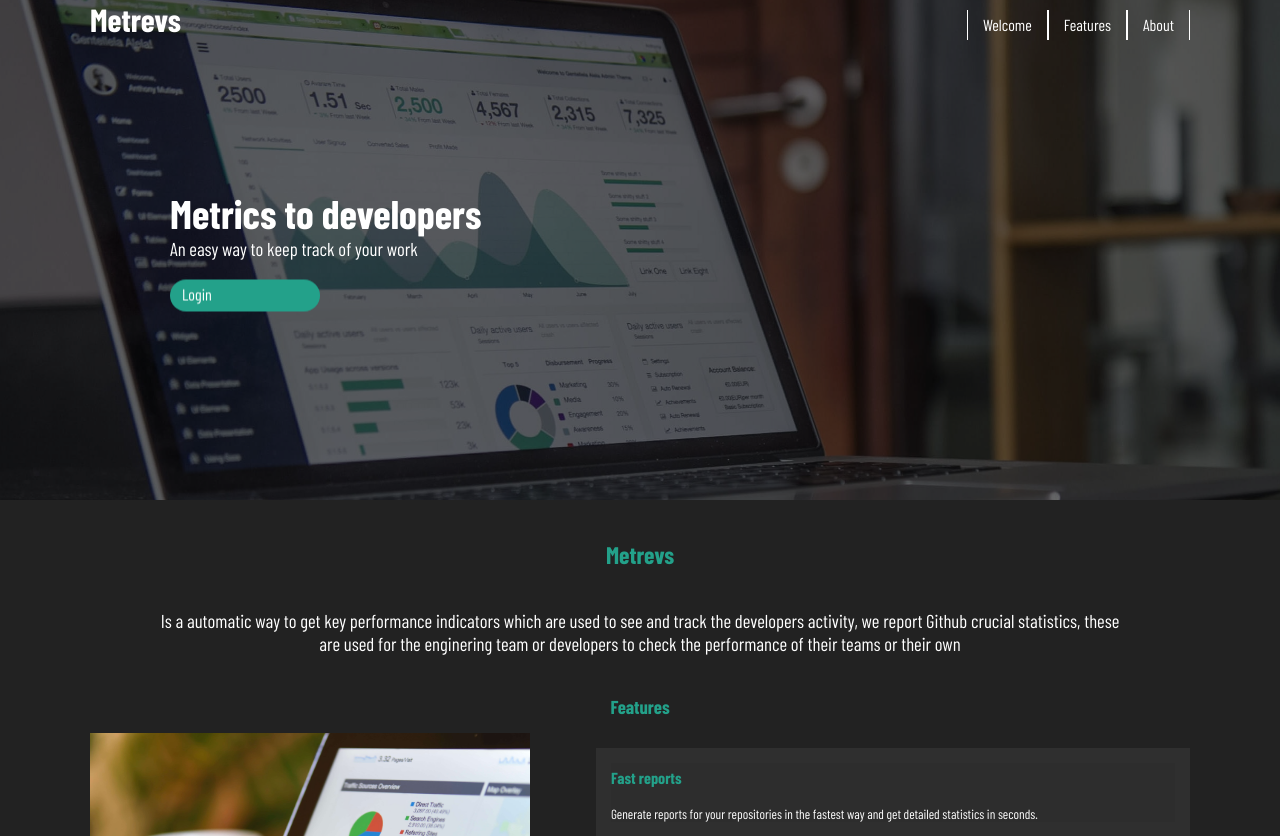
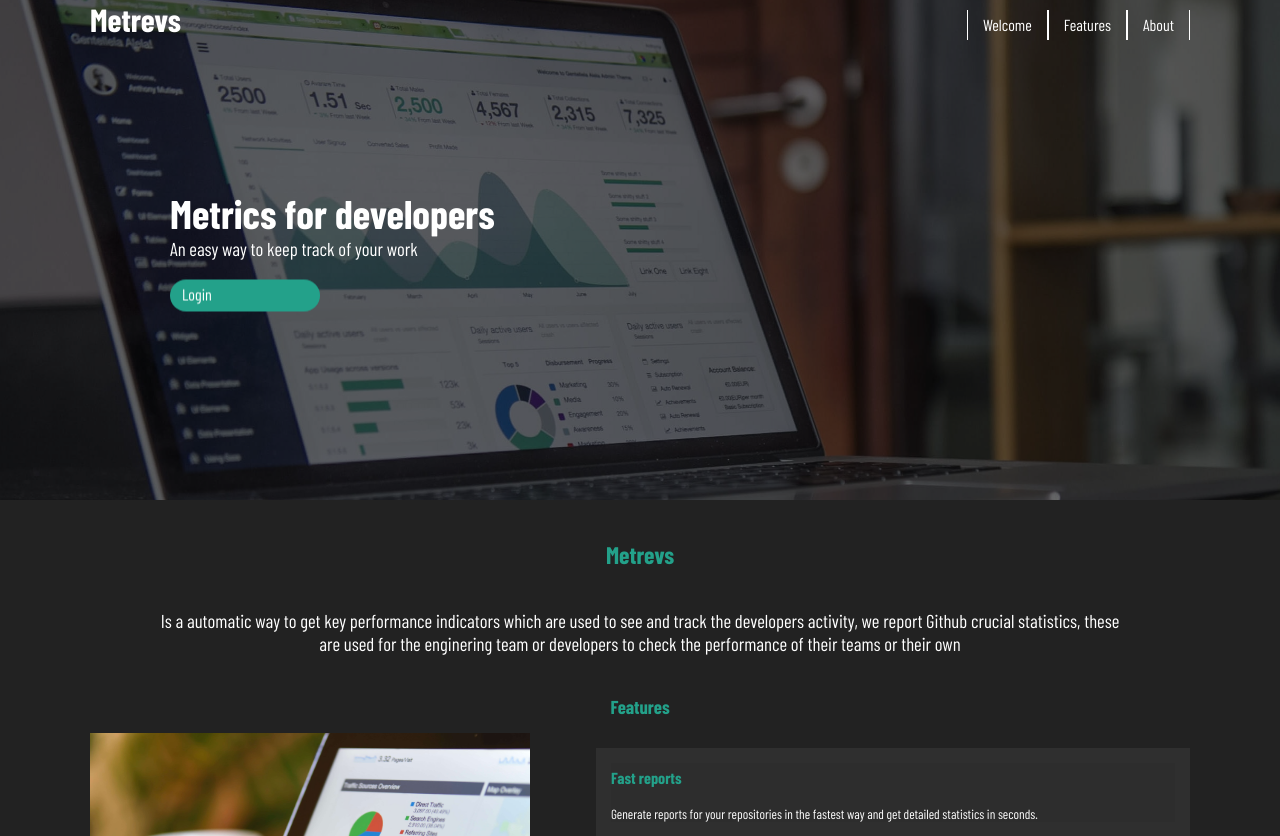
Before and after one commit to Nicolasopf/Metrevs, a Flask app: page / in a window 1280 px wide. Shown: the top 836 px of the page. Run offline with Flask 2, Linux system fonts and the light colour scheme; parts of the project's set-up code (start-up, migrations or seed data) failed here and were passed over; some web fonts are replaced.

Commit message:
[Updated] Fix Typo

```diff
--- a/templates/index.html
+++ b/templates/index.html
@@ -29,7 +29,7 @@
         <section id="wellcome">
             <img src="static/imgs/data1.jpg">
             <div class="container">
-                <h2>Metrics to developers</h2>
+                <h2>Metrics for developers</h2>
                 <h3>An easy way to keep track of your work</h3>
                 <a href="/login">Login</a>
             </div>
```
